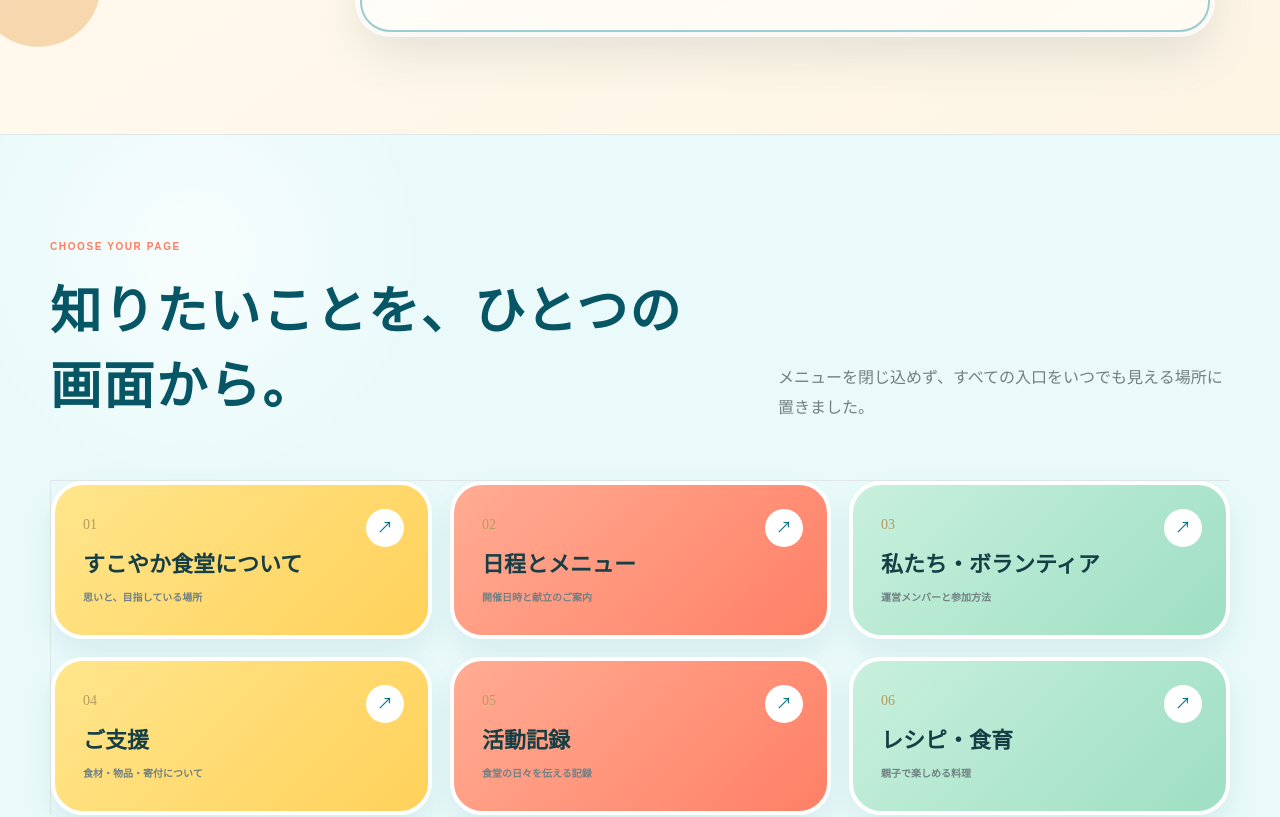
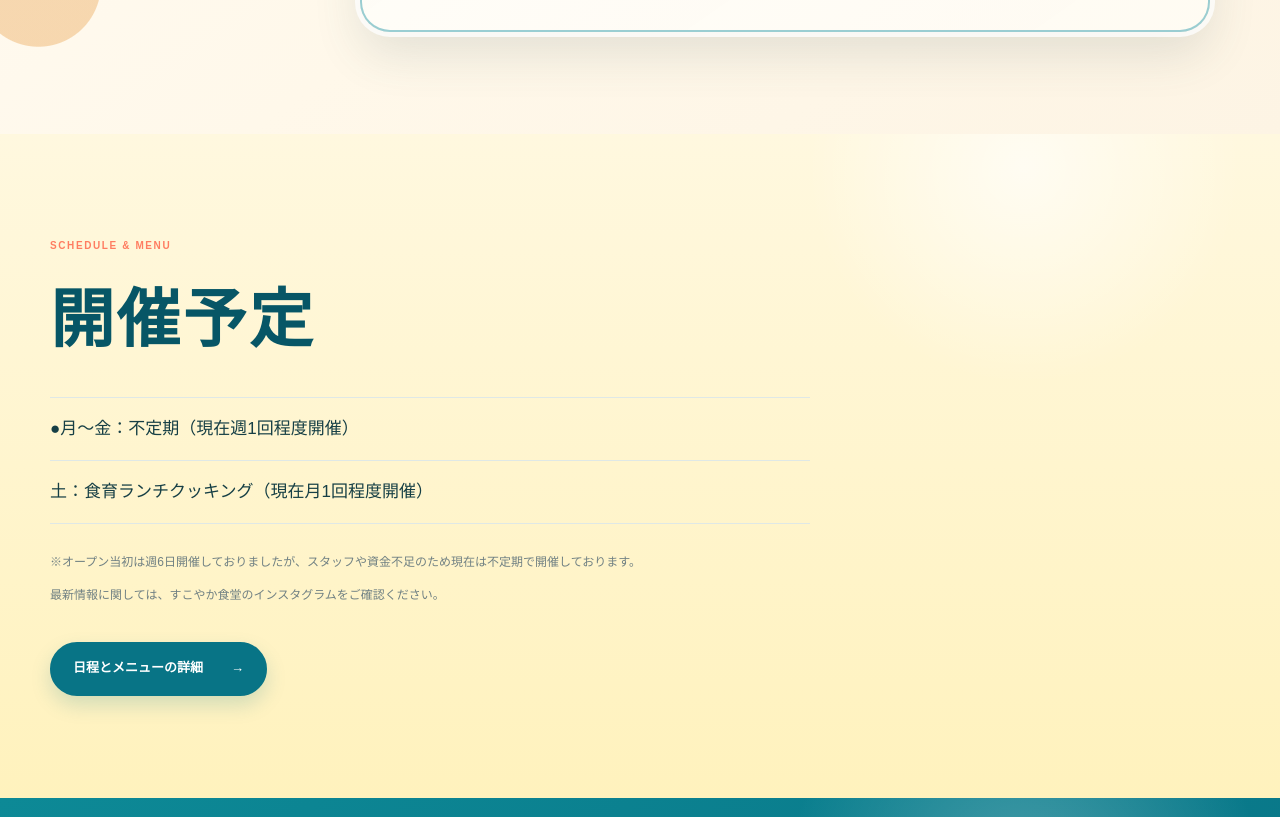
Before and after one commit to SUKOYAKASHOKUDO/sukoyaka-shokudo, a Next.js app: page / in a window 1280 px wide. Shown: the part 2620-3437 px from the top of the page. Built offline with nearby package versions, Linux system fonts and the light colour scheme.

Commit message:
Remove homepage page chooser section

```diff
--- a/app/page.tsx
+++ b/app/page.tsx
@@ -12,45 +12,6 @@ import {
   storyPage,
   youtubeVideos,
 } from "../content/siteContent";
-
-const gateways = [
-  {
-    number: "01",
-    href: "/about",
-    label: "すこやか食堂について",
-    sub: "思いと、目指している場所",
-  },
-  {
-    number: "02",
-    href: "/schedule",
-    label: "日程とメニュー",
-    sub: "開催日時と献立のご案内",
-  },
-  {
-    number: "03",
-    href: "/team",
-    label: "私たち・ボランティア",
-    sub: "運営メンバーと参加方法",
-  },
-  {
-    number: "04",
-    href: "/support",
-    label: "ご支援",
-    sub: "食材・物品・寄付について",
-  },
-  {
-    number: "05",
-    href: "/columns",
-    label: "活動記録",
-    sub: "食堂の日々を伝える記録",
-  },
-  {
-    number: "06",
-    href: "/recipes",
-    label: "レシピ・食育",
-    sub: "親子で楽しめる料理",
-  },
-] as const;
 
 export default function Home() {
   return (
@@ -130,31 +91,6 @@ export default function Home() {
                 すこやか食堂の思いを読む
                 <span aria-hidden="true">↗</span>
               </Link>
-            </div>
-          </div>
-        </section>
-
-        <section className="mashiro-section mashiro-gateway-section">
-          <div className="shell">
-            <div className="mashiro-section-title">
-              <div>
-                <p className="mashiro-kicker">CHOOSE YOUR PAGE</p>
-                <h2>知りたいことを、ひとつの画面から。</h2>
-              </div>
-              <p>
-                メニューを閉じ込めず、すべての入口をいつでも見える場所に置きました。
-              </p>
-            </div>
-
-            <div className="mashiro-gateway-grid">
-              {gateways.map((item) => (
-                <Link href={item.href} key={item.href}>
-                  <span>{item.number}</span>
-                  <strong>{item.label}</strong>
-                  <small>{item.sub}</small>
-                  <i aria-hidden="true">↗</i>
-                </Link>
-              ))}
             </div>
           </div>
         </section>
```
